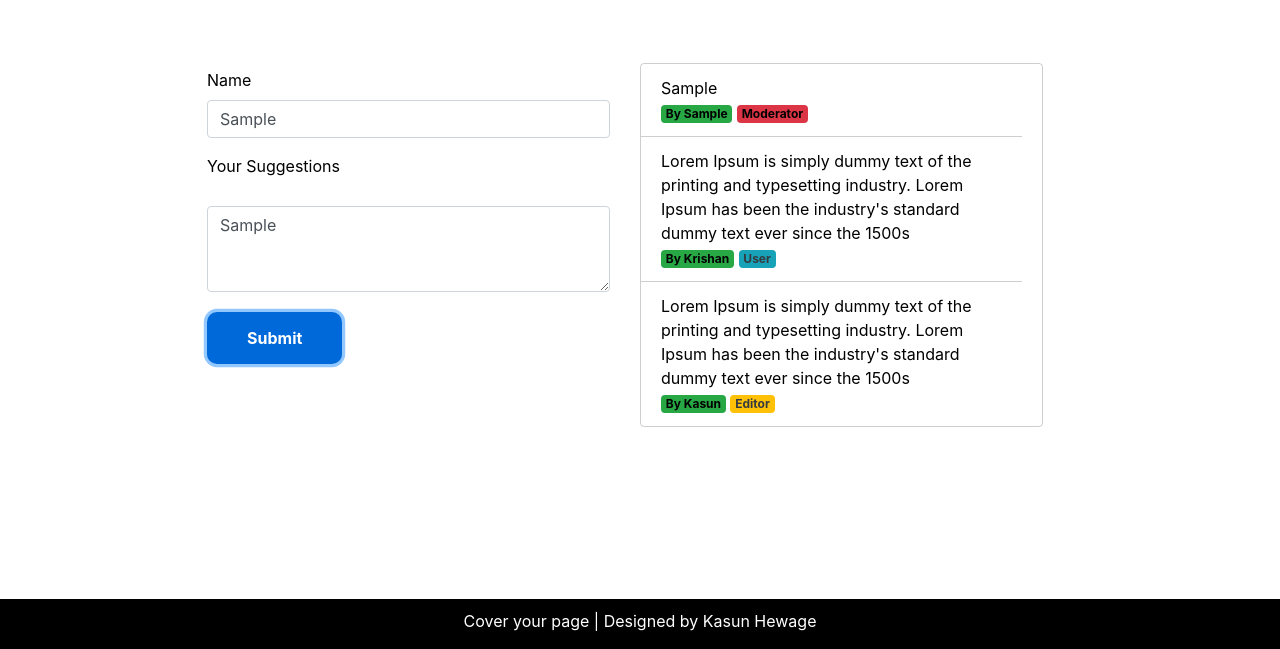
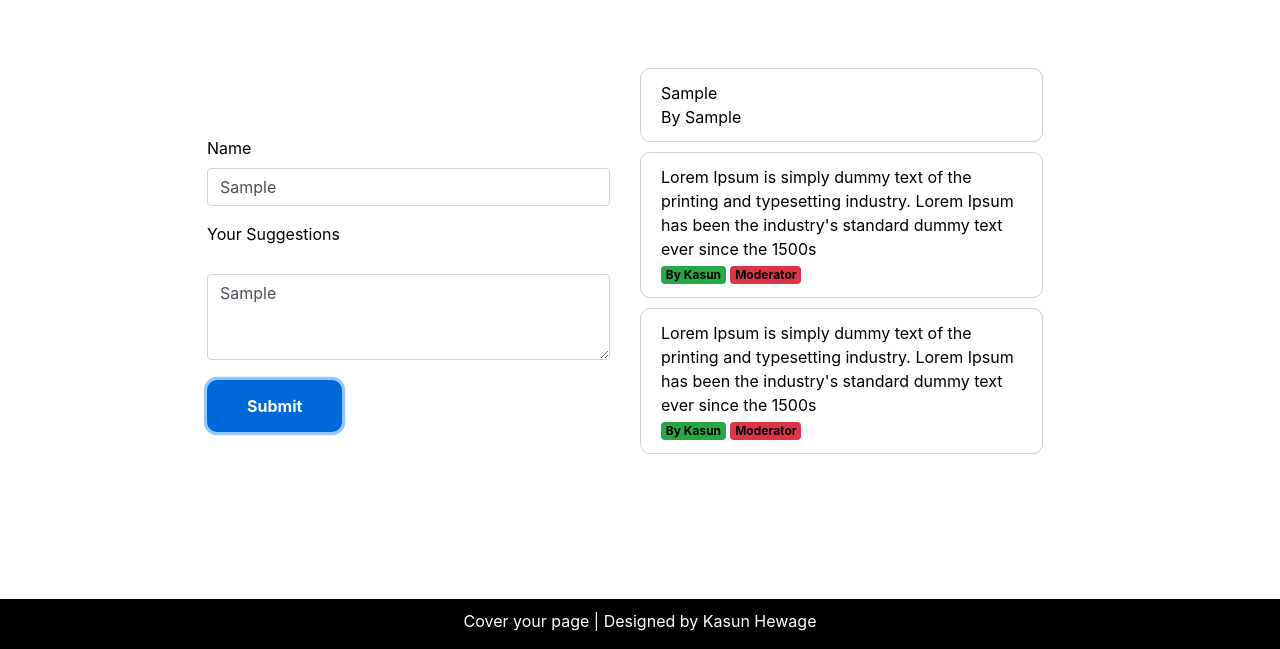
Before and after one commit to KasunHewage/iAMDT2000-Kasun-BootstrapDemo, a plain HTML site: page pages/features.html in a window 1280 px wide. Both pictures are taken after typing "Sample", "Sample" into the empty fields and a click on the button "Submit". Shown: the part 151-800 px from the top of the page. Drawn offline with nearby package versions, Linux system fonts and the light colour scheme.

Commit message:
adding the form details dynamically to the list

```diff
--- a/css/styles.css
+++ b/css/styles.css
@@ -88,16 +88,8 @@ header{
     color: white !important;
 }
 
-.card{
-    background-color: transparent;
-    border: 1px rgba(0, 0, 0, 0.192) solid !important;
-}
 
-.list-group-item{
-    background-color: transparent;
-    border-bottom: 1px rgba(0, 0, 0, 0.192) solid;
-    width: 100%;
-}
+
 
 .list-group{
     margin: 0px;
@@ -188,6 +180,27 @@ input, textarea{
     padding: 20px;
 }
 
+.card{
+    border: none;
+}
+
+#card ul{
+    padding-right: 0;
+    background-color: transparent;
+}
+
+
+#card li{
+    margin: 5px 0;
+    list-style: none;
+    padding: .75rem 1.25rem;
+    background-color: transparent;
+    border: 1px rgba(0, 0, 0, 0.192) solid;
+    width: 100%;
+    border-radius: 10px;
+}
+
+
 footer{
     width: 100%;
     text-align: center;
--- a/pages/features.html
+++ b/pages/features.html
@@ -30,39 +30,37 @@
           <form id="my-form">
             <div class="mb-3">
               <label class="form-label">Name</label>
-              <input id="my-input-name" type="text" class="form-control" id="exampleFormControlInput1">
+              <input id="nameInput" type="text" class="form-control" >
             </div>
             <div class="mb-3">
               <label for="exampleFormControlTextarea1" class="form-label">Your Suggestions</label>
-              <textarea id="my-input" class="form-control" id="exampleFormControlTextarea1" rows="3"></textarea>
+              <textarea id="textInput" class="form-control" type="Submit"  rows="3"></textarea>
             </div>
-            <button class="btn btn-primary features-btn" type="submit">Submit</button>
+            <button id="btn2" class="btn btn-primary features-btn" >Submit</button>
           </form>
         </div>
-        <div class=" col-6" style="margin-top: 58px; margin-bottom: 0px;">
-          <div class="card ">
+        <div class=" col-6" style="margin-top: 58px; margin-bottom: 0px;height: 500px; overflow: auto;">
+          <div id="card"  >
+            <div class="card " >
               <ul class="list-group list-group-flush ">
                 <li class="list-group-item ">
-                <span id="change-by-input">
+                  <span >
                     Lorem Ipsum is simply dummy text of the printing and typesetting industry. Lorem Ipsum has been the industry's standard dummy text ever since the 1500s
                   </span>
                   <br>
-                <span class="badge bg-success">By <span id="change-by-input-name">Kasun</span></span>
+                  <span class="badge bg-success"><span id="byWho">By</span> <span >Kasun</span></span>
                   <span class="badge bg-danger">Moderator</span>
                 </li>
-              <li class="list-group-item">
+                <li class="list-group-item ">
+                  <span >
                     Lorem Ipsum is simply dummy text of the printing and typesetting industry. Lorem Ipsum has been the industry's standard dummy text ever since the 1500s
+                  </span>
                   <br>
-                <span class="badge bg-success">By Krishan</span>
-                <span class="badge bg-info text-dark">User</span>
-              </li>
-              <li class="list-group-item">
-                Lorem Ipsum is simply dummy text of the printing and typesetting industry. Lorem Ipsum has been the industry's standard dummy text ever since the 1500s
-                <br>
-                <span class="badge bg-success">By Kasun</span>
-                <span class="badge bg-warning text-dark">Editor</span>
+                  <span class="badge bg-success" id="byWho">By <span >Kasun</span></span>
+                  <span class="badge bg-danger">Moderator</span>
                 </li>
               </ul>
+            </div>
           </div>
         </div>
       </div>
@@ -75,14 +73,14 @@
         $("#footer").load("partials/footer.html")
       });
 
-      $("#my-form").submit(function(event){
+      $("#my-form").ready(function(){
+        $("#btn2").click(function(){
           event.preventDefault();
-        var textInput = $("#my-input").val();
-        $("#change-by-input").text(textInput);
-
-        var nameInput = $("#my-input-name").val();
-        $("#change-by-input-name").text(nameInput);
-
+          var inputOne = $("#nameInput").val();
+          var inputTwo = $("#textInput").val();
+          var htmlElement = $("#byWho").html();
+          $("#card").prepend("<li>" + inputTwo + "<br>" + htmlElement + " " + inputOne);
+        });
       });
     </script>
 
```
Lines whose indentation alone changed are shown as unchanged.
